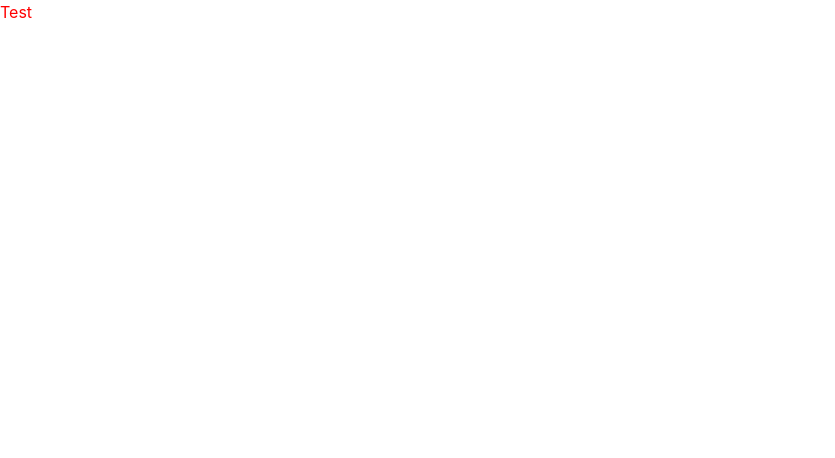
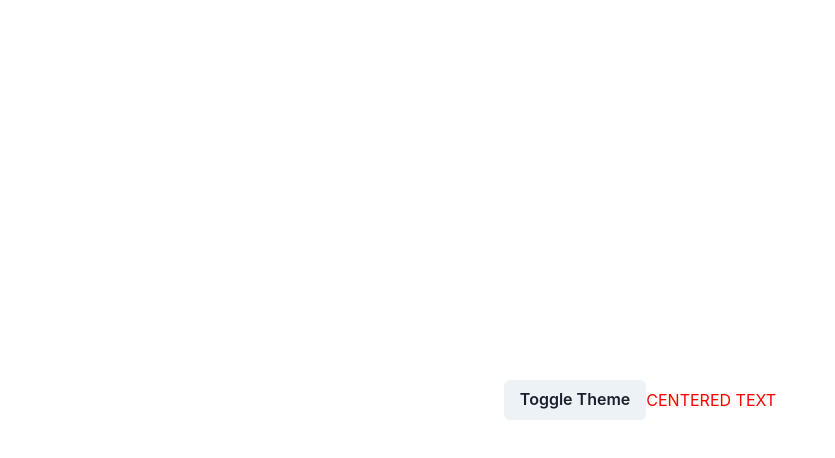
Before and after one commit to carlossgv/landing-page-tailwind-chakra, a Next.js app: page / in a window 1280 px wide. Shown: the top 458 px of the page, without its empty margins (0-835 px from the left). Built offline with nearby package versions, Linux system fonts and the light colour scheme.

Commit message:
Before installing chakra icons

```diff
--- a/src/pages/index.tsx
+++ b/src/pages/index.tsx
@@ -1,9 +1,20 @@
+import { Button } from "@chakra-ui/react";
 import type { NextPage } from "next";
+import { useState } from "react";
 
 const Home: NextPage = () => {
+  const [theme, setTheme] = useState("light");
+
+  const toggleTheme = () => {
+    setTheme((theme) => (theme === "light" ? "dark" : "light"));
+  };
+
   return (
-    <div className="">
-      <p className="bg-slate-400 text-accent dark:text-accentDark">Test</p>
+    <div className={`h-screen flex justify-center items-center ${theme}`}>
+      <Button onClick={toggleTheme}>Toggle Theme</Button>
+      <p className="bg-primary text-accent dark:bg-primaryBgDark dark:text-accentDark">
+        CENTERED TEXT
+      </p>
     </div>
   );
 };
--- a/tailwind.config.js
+++ b/tailwind.config.js
@@ -9,6 +9,8 @@ module.exports = {
     colors: {
       accent: "red",
       accentDark: "blue",
+      primaryBg: "white",
+      primaryBgDark: "black",
     },
     extend: {},
   },
```
